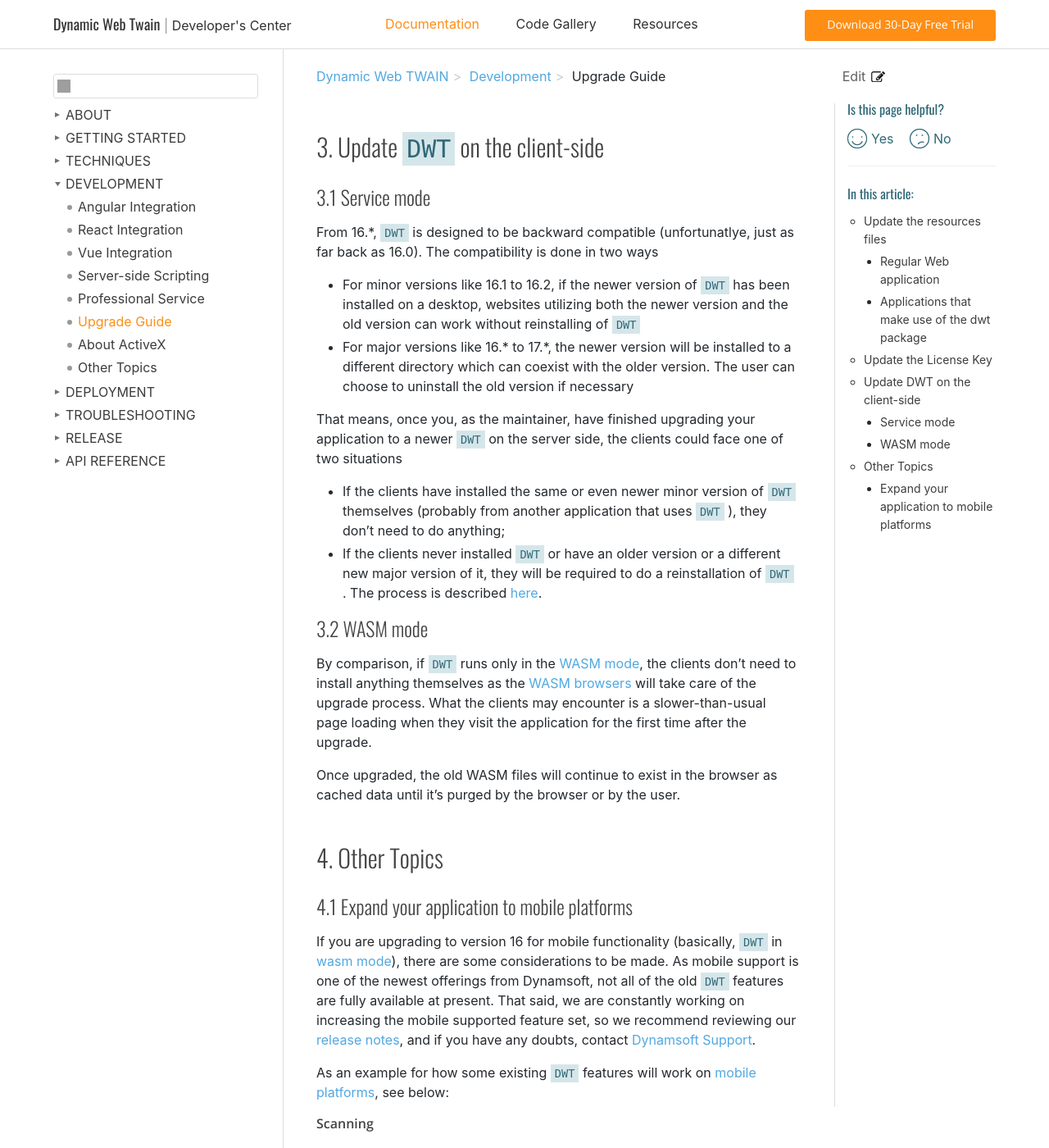
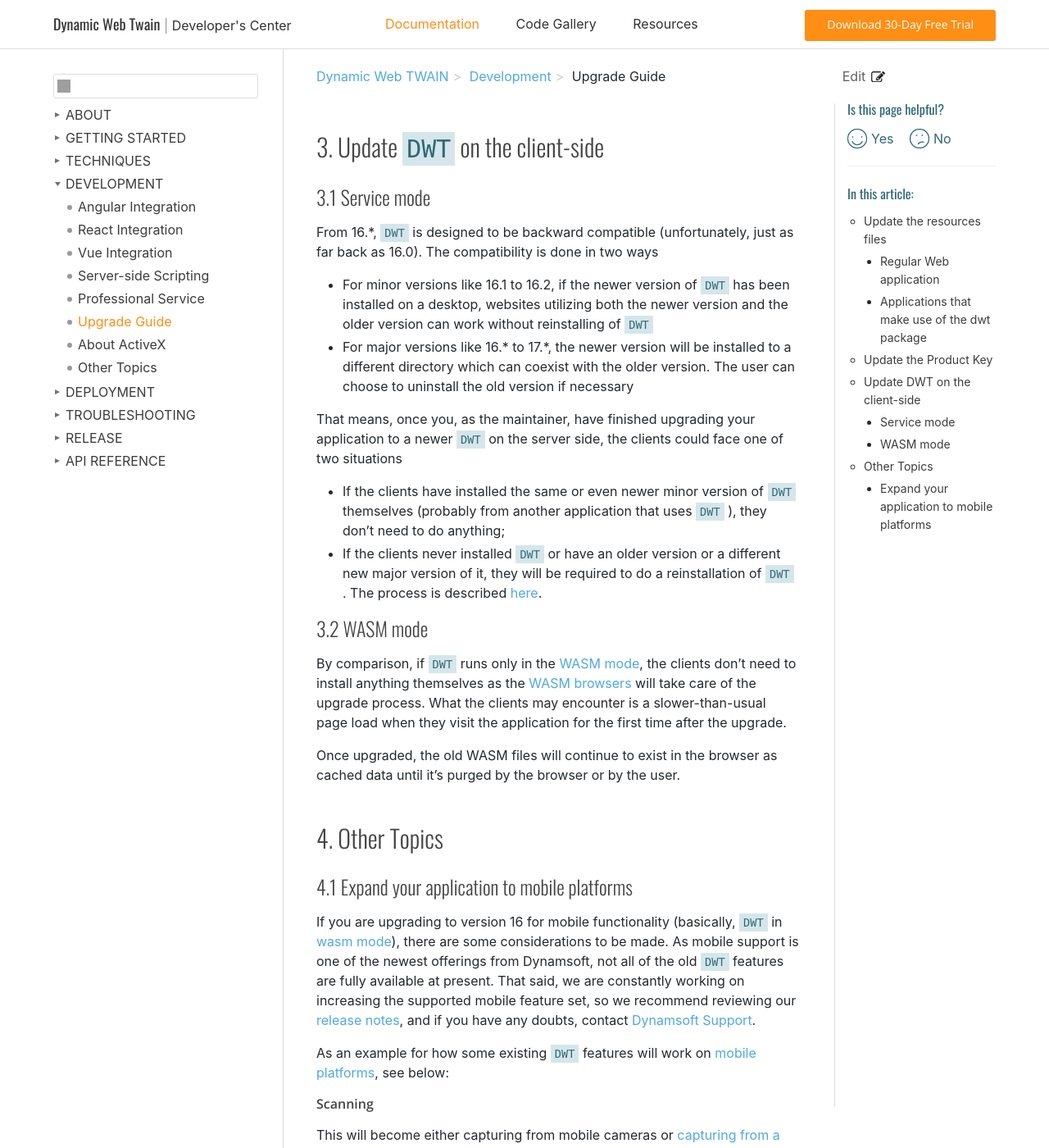
Before and after one commit to ztyyLV/web-twain-docs, a Jekyll site: the page built from indepth/development/upgrade.md, in a window 1280 px wide and 1400 px high, scrolled down 2347 px. Shown: the whole window at 82% size. Built offline with Jekyll 4.4.1, drawn with Linux system fonts in a browser that asks for light colours; comment, search, counter and statistics services are not loaded; some of the changed text lies outside the part shown; grey boxes are pictures that could not be loaded.

Commit message:
Update upgrade.md
Changed license key to Product key. Other minor changes.

````diff
--- a/indepth/development/upgrade.md
+++ b/indepth/development/upgrade.md
@@ -9,12 +9,12 @@ description: Dynamic Web TWAIN SDK Documentation Upgrade Guide Page
 
 # Upgrade
 
-Dynamsoft tries to improve `DWT` constantly and release one major version and 2 to 4 minor versions each year. The recommendation for our customers is to always keep your application up-to-date with our latest release. In this section, we'll talk about how to upgrade your application.
+Dynamsoft improves `DWT` constantly through one one major version and 2 to 4 minor versions each year. The recommendation for our customers is to always keep your application up-to-date with our latest release. In this section, we'll talk about how to upgrade your application.
 
-Essentially, the following three steps are required to upgrade your application to use a newer version of `DWT` . Two of the steps would be done by the **application developer** on the server-side. The 3rd step would be done by **users** or **system administrators** on the client side.
+The following three steps are required to upgrade your application to use a newer version of `DWT` . Two of the steps would be done by the **application developer** on the server-side. The 3rd step would be done by **users** or **system administrators** on the client side.
 
 1. Update the server-side resources for `DWT`
-2. Replace your old license key with the newer one
+2. Replace your old product key with the newer one
 3. Ensure client machines have uninstalled the old version of the service in preparation to install the newer version
 
 > If you are upgrading from a very old version (over 2 major versions apart like from v12 to v15), more steps may be needed. Please contact [Dynamsoft Support]({{site.about}}getsupport.html) for more information.
@@ -68,9 +68,9 @@ or
 yarn add @types/dwt
 ```
 
-## Update the License Key
+## Update the Product Key
 
-The License Key needs to be updated when your current license is no longer valid (expired, for example) or when you upgrade across major versions. The License Key is set using the global API `Dynamsoft.WebTwainEnv.ProductKey` and the change is only effective before [creating `WebTwain` instances]({{site.indepth}}features/initialize.html#creating-the-webtwain-instance).
+The Product Key needs to be updated when your current license is no longer valid (expired, for example) or when you upgrade across major versions. The Product Key is set using the global API `Dynamsoft.WebTwainEnv.ProductKey` and the change is only effective before [creating `WebTwain` instances]({{site.indepth}}features/initialize.html#creating-the-webtwain-instance).
 
 In most cases, you can just make the change in the file `dynamsoft.webtwain.config.js` .
 
@@ -85,9 +85,9 @@ If it is set elsewhere, you need to find it and replace it. For example, if you
 
 ### Service mode
 
-From 16.*, `DWT` is designed to be backward compatible (unfortunatlye, just as far back as 16.0). The compatibility is done in two ways
+From 16.*, `DWT` is designed to be backward compatible (unfortunately, just as far back as 16.0). The compatibility is done in two ways
 
-* For minor versions like 16.1 to 16.2, if the newer version of `DWT` has been installed on a desktop, websites utilizing both the newer version and the old version can work without reinstalling of `DWT`
+* For minor versions like 16.1 to 16.2, if the newer version of `DWT` has been installed on a desktop, websites utilizing both the newer version and the older version can work without reinstalling of `DWT`
 * For major versions like 16.* to 17.*, the newer version will be installed to a different directory which can coexist with the older version. The user can choose to uninstall the old version if necessary
 
 That means, once you, as the maintainer, have finished upgrading your application to a newer `DWT` on the server side, the clients could face one of two situations
@@ -97,7 +97,7 @@ That means, once you, as the maintainer, have finished upgrading your applicatio
 
 ### WASM mode
 
-By comparison, if `DWT` runs only in the [WASM mode]({{site.indepth}}features/initialize.html#wasm-mode), the clients don't need to install anything themselves as the [WASM browsers]({{site.getstarted}}platform.html#wasm-browsers) will take care of the upgrade process. What the clients may encounter is a slower-than-usual page loading when they visit the application for the first time after the upgrade.
+By comparison, if `DWT` runs only in the [WASM mode]({{site.indepth}}features/initialize.html#wasm-mode), the clients don't need to install anything themselves as the [WASM browsers]({{site.getstarted}}platform.html#wasm-browsers) will take care of the upgrade process. What the clients may encounter is a slower-than-usual page load when they visit the application for the first time after the upgrade.
 
 Once upgraded, the old WASM files will continue to exist in the browser as cached data until it's purged by the browser or by the user.
 
@@ -105,7 +105,7 @@ Once upgraded, the old WASM files will continue to exist in the browser as cache
 
 ### Expand your application to mobile platforms
 
-If you are upgrading to version 16 for mobile functionality (basically, `DWT` in [wasm mode]({{site.indepth}}features/initialize.html#wasm-mode)), there are some considerations to be made. As mobile support is one of the newest offerings from Dynamsoft, not all of the old `DWT` features are fully available at present. That said, we are constantly working on increasing the mobile supported feature set, so we recommend reviewing our [release notes]({{site.info}}schedule/released.html), and if you have any doubts, contact [Dynamsoft Support]({{site.about}}getsupport.html).
+If you are upgrading to version 16 for mobile functionality (basically, `DWT` in [wasm mode]({{site.indepth}}features/initialize.html#wasm-mode)), there are some considerations to be made. As mobile support is one of the newest offerings from Dynamsoft, not all of the old `DWT` features are fully available at present. That said, we are constantly working on increasing the supported mobile feature set, so we recommend reviewing our [release notes]({{site.info}}schedule/released.html), and if you have any doubts, contact [Dynamsoft Support]({{site.about}}getsupport.html).
 
 As an example for how some existing `DWT` features will work on [mobile platforms]({{site.getstarted}}platform.html#browsers-on-mobile-devices), see below:
 
````
Also changed, not shown: other parts of indepth/development/upgrade.md (+1 -1 lines).
